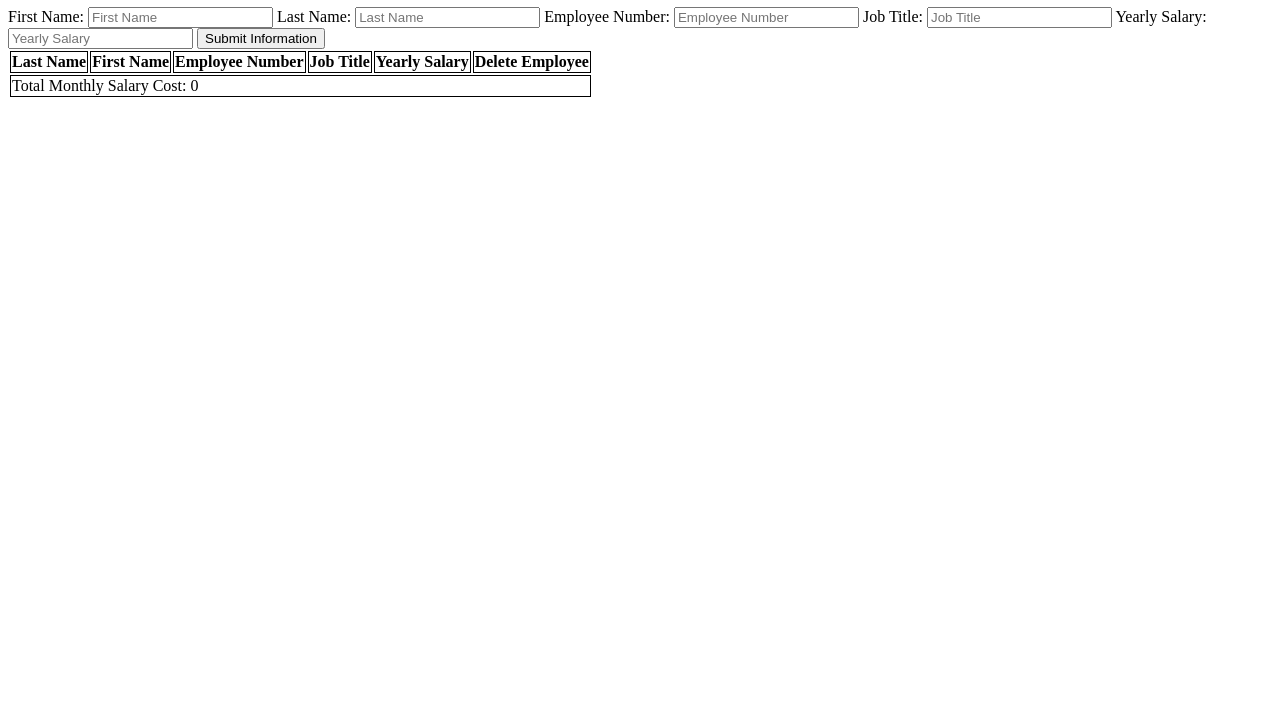
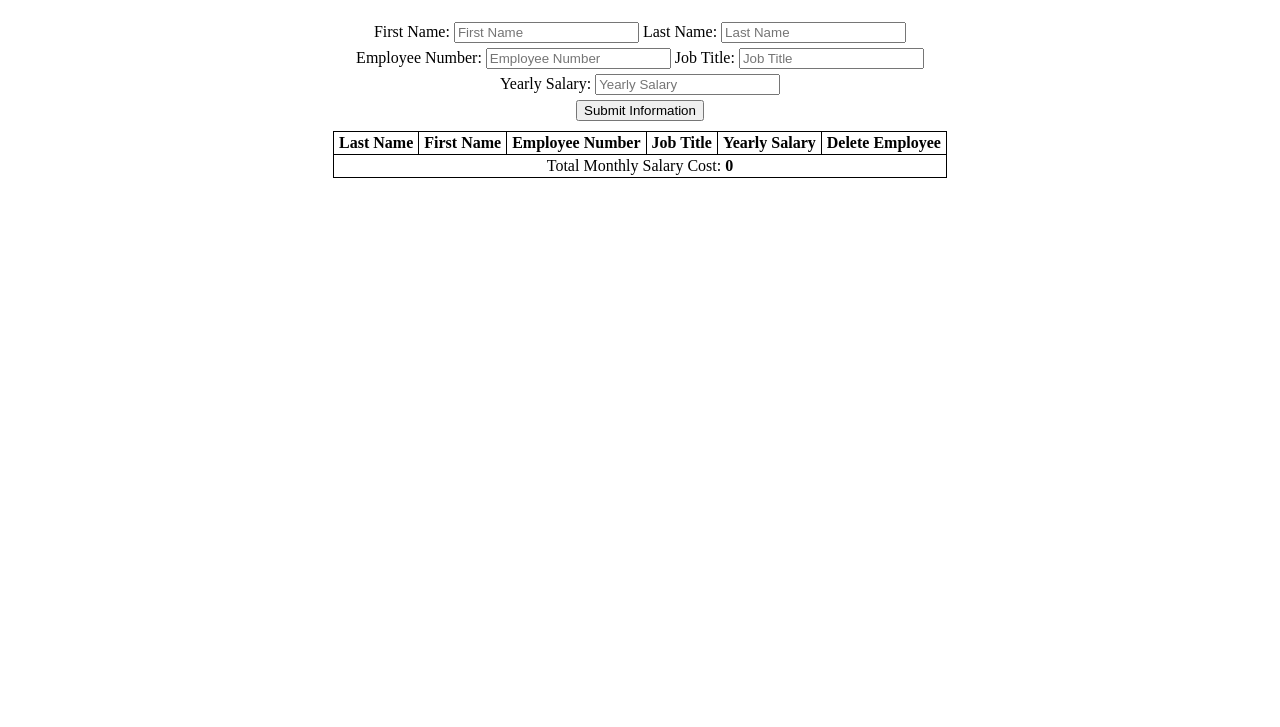
Before and after one commit to bpeterson1663/Employee_Salary_Calculator, a plain HTML site: page index.html in a window 1280 px wide. Shown: the part 73-800 px from the top of the page. Drawn offline with Linux system fonts and the light colour scheme.

Commit message:
Added some CSS

```diff
--- a/app.js
+++ b/app.js
@@ -27,7 +27,7 @@ $(document).ready(function(){
     var removeSalary = $(this).data('salary')/12; //Grabs the data-salary attribute and divideds by 12 for the montly salary to be removed
     console.log(removeSalary);
     $(this).closest('.employeeRow').remove();//grabs the closest class of employeeRow and removes that
-    totalMonthlyCost -= emoveSalary;//subtracts removes Salary from totalMontlyCost
+    totalMonthlyCost -= removeSalary;//subtracts removes Salary from totalMontlyCost
     $('#monthlysalarycost').text(totalMonthlyCost); //sets HTML text when employee is deleted
   });
   $('#monthlysalarycost').text(totalMonthlyCost);
--- a/index.html
+++ b/index.html
@@ -13,32 +13,35 @@
     <input type="text" id="firstname" name="firstname" placeholder="First Name"/>
 
     <label>Last Name:</label>
-    <input type="text" id="lastname" name="lastname" placeholder="Last Name"/>
+    <input type="text" id="lastname" name="lastname" placeholder="Last Name"/><br/>
 
     <label>Employee Number:</label>
     <input type="text" id="employeenumber" name="employeenumber" placeholder="Employee Number"/>
 
     <label>Job Title:</label>
-    <input type="text" id="jobtitle" name="jobtitle" placeholder="Job Title"/>
+    <input type="text" id="jobtitle" name="jobtitle" placeholder="Job Title"/><br/>
 
     <label>Yearly Salary:</label>
-    <input type="text" id="yearlysalary" name="yearlysalary" placeholder="Yearly Salary"/>
+    <input type="text" id="yearlysalary" name="yearlysalary" placeholder="Yearly Salary"/><br/>
 
     <input type="submit" value="Submit Information"/>
   </form>
   <table id="employeeData">
+    <thead>
       <tr>
         <th>Last Name</th><th>First Name</th><th>Employee Number</th><th>Job Title</th><th>Yearly Salary</th><th>Delete Employee</th>
       </tr>
+    </thead>
     <tbody>
 
     </tbody>
+    <tfoot>
       <tr>
         <td colspan ="6">
-        Total Monthly Salary Cost: <span id="monthlysalarycost"></span>
+          Total Monthly Salary Cost: <b><span id="monthlysalarycost"></span></b>
         </td>
       </tr>
-
+    </tfoot>
   </table>
 </body>
 </html>
--- a/style.css
+++ b/style.css
@@ -1,3 +1,25 @@
-tr, td, th{
-  border: 1px solid black;
+table{
+    margin: 0 auto;
+    border-collapse: collapse;
+    text-align: center;
 }
+table, th, td{
+  border:1px solid black;
+  padding:2px 5px;
+}
+h1{
+  text-align: center;
+}
+form{
+	margin: 0 auto;
+	text-align: center;
+	padding: 10px;
+}
+form input{
+	margin-top: 5px;
+
+}
+
+tfoot{
+  text-align: center;
+}
```
Lines whose indentation alone changed are shown as unchanged.
